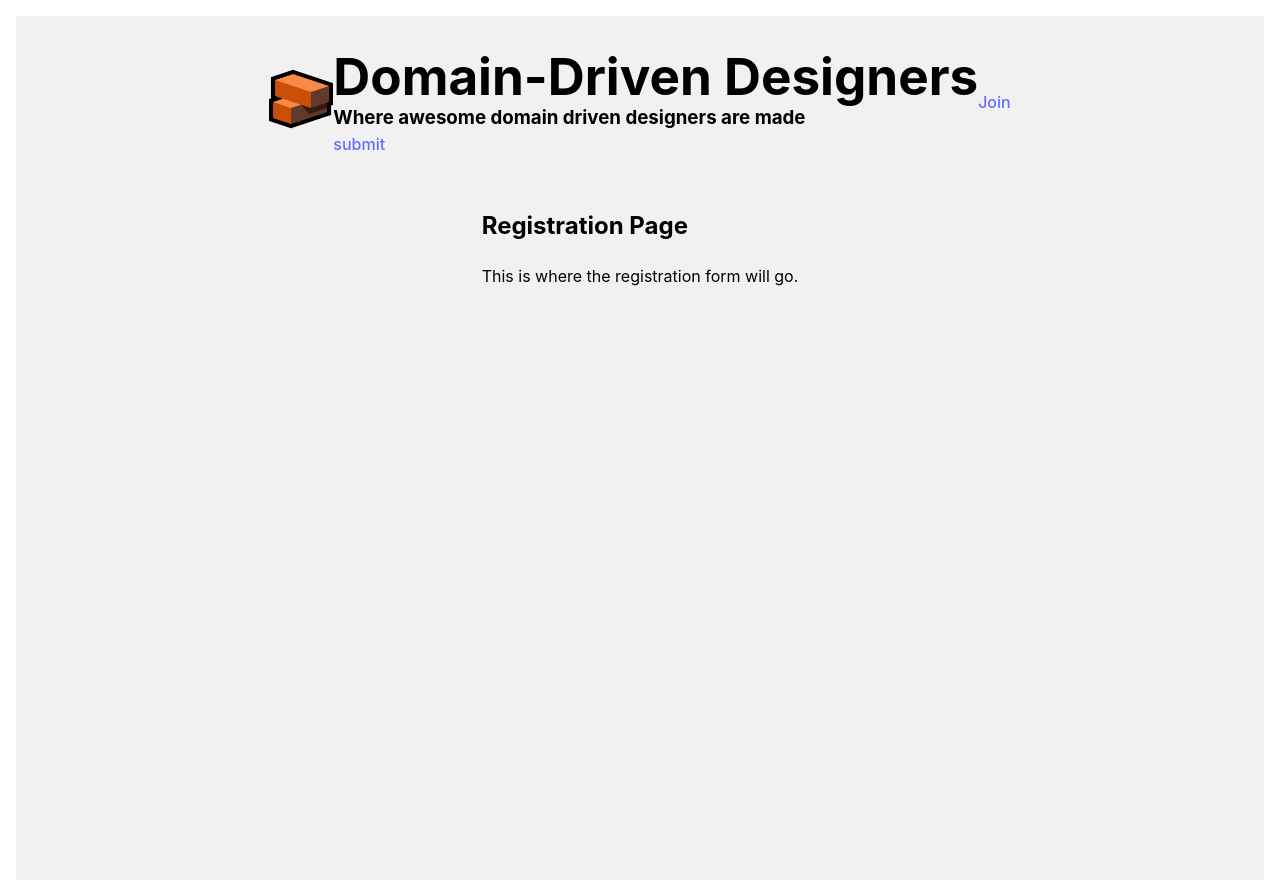
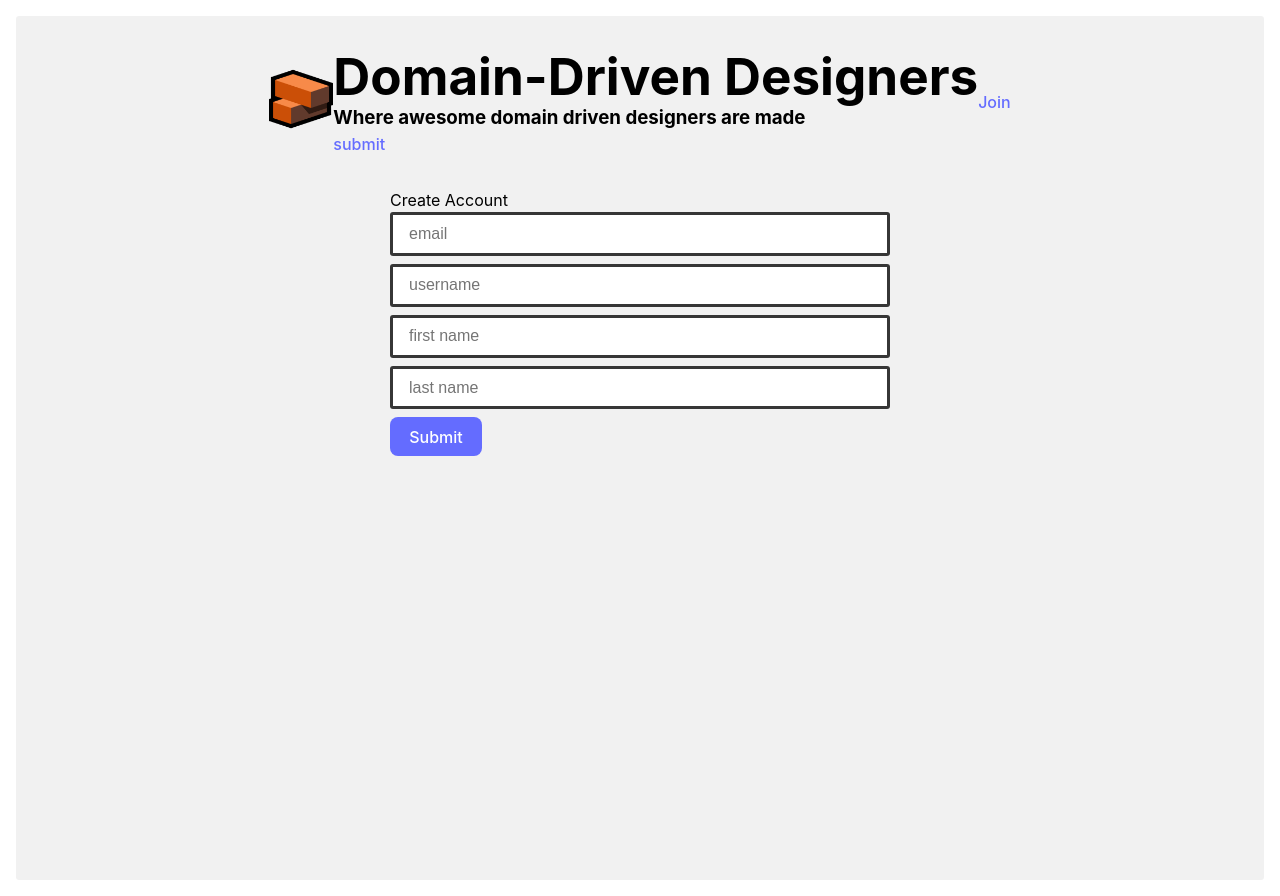
Before and after one commit to arnaudmercier/ddd-forum, a React (Vite) app in the folder frontend/: page /register in a window 1280 px wide. Built offline with nearby package versions, Linux system fonts and the light colour scheme.

Commit message:
feat(register): add registration form with basic validation

```diff
--- a/frontend/package.json
+++ b/frontend/package.json
@@ -12,6 +12,7 @@
   "dependencies": {
     "react": "^19.2.0",
     "react-dom": "^19.2.0",
+    "react-hot-toast": "^2.6.0",
     "react-router-dom": "^7.11.0"
   },
   "devDependencies": {
--- a/frontend/src/App.css
+++ b/frontend/src/App.css
@@ -190,3 +190,10 @@ body {
     font-size: 1rem;
     box-sizing: border-box;
 }
+
+.submit-button {
+    background-color: #646cff;
+    color: white;
+    border: none;
+    cursor: pointer;
+}
--- a/frontend/src/pages/registration.tsx
+++ b/frontend/src/pages/registration.tsx
@@ -1,12 +1,53 @@
 import {Layout} from "./layout"
+import toast, {Toaster} from "react-hot-toast";
 
 export const Registration = () => {
+    function register(formData: FormData) {
+        const email = formData.get("email") as string
+        const username = formData.get("username") as string
+        const firstName = formData.get("firstName") as string
+        const lastName = formData.get("lastName") as string
+
+        if (!email || !username || !firstName || !lastName) {
+            toast.error('Missing required fields', {'position': 'top-right'});
+            return
+        }
+
+        console.log("Receive registration request for:" + {email, username, firstName, lastName})
+    }
+
     return (
         <Layout>
-            <div>
-                <h2>Registration Page</h2>
-                <p>This is where the registration form will go.</p>
-            </div>
+            <Toaster/>
+            <form action={register}>
+                <div className="registration-form">
+                    <div>Create Account</div>
+                    <input className="registration email"
+                           type="email" placeholder="email"
+                           name="email"/>
+                    <input
+                        className="registatation-input username"
+                        type="text"
+                        placeholder="username"
+                        name="username"
+                    />
+                    <input
+                        className="registatation-input username"
+                        type="text"
+                        placeholder="first name"
+                        name="firstName"
+                    />
+                    <input
+                        className="registatation-input username"
+                        type="text"
+                        placeholder="last name"
+                        name="lastName"
+                    />
+                    <div>
+                        <button className="submit-button" type="submit">Submit</button>
+                    </div>
+                </div>
+            </form>
         </Layout>
     )
 }
```
Also changed, not shown: 1 other file (tests, documents, lock files or other folders).
